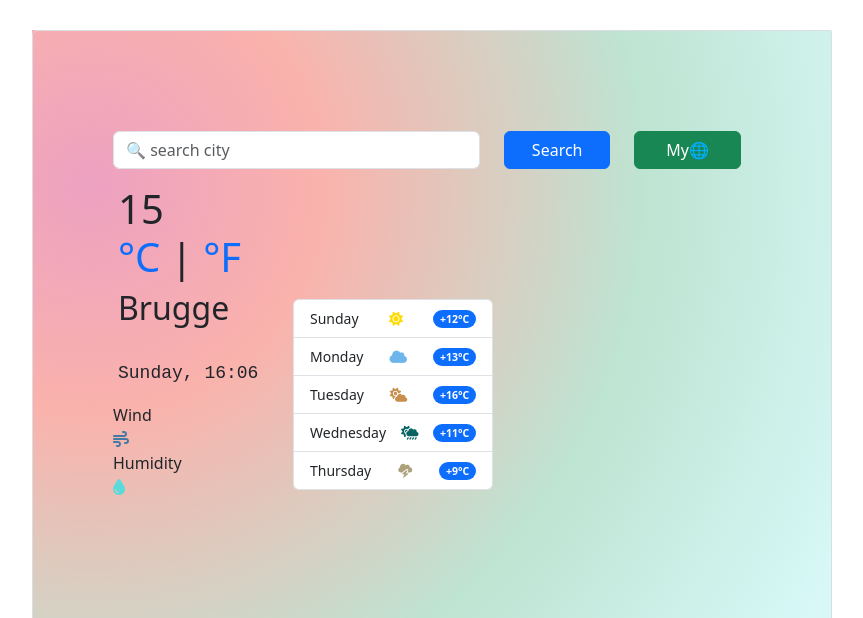
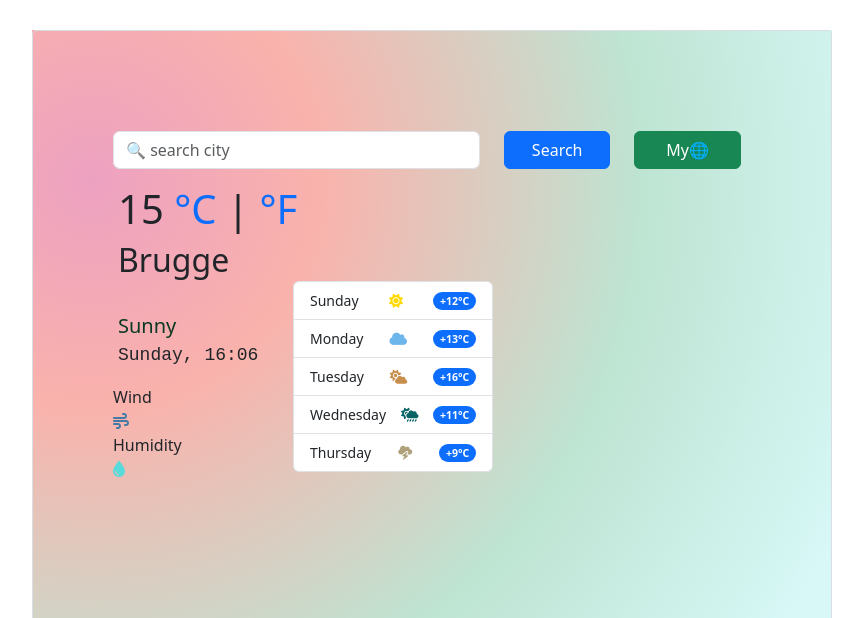
Before and after one commit to orysia-lab/weather-app, a plain HTML site: page index.html in a window 1280 px wide. Shown: the top 618 px of the page, without its empty margins (16-879 px from the left). Drawn offline with nearby package versions, Linux system fonts and the light colour scheme; no server answers.

Commit message:
Added icon and description values

```diff
--- a/index.html
+++ b/index.html
@@ -70,19 +70,22 @@
 
     <div class="weather-container">
               <h1>
+                        <div class="float-left">
+
                 <span class="sun-icon"
         <i class="fa-sharp fa-solid fa-sun sun-icon"></i>
               </span>
           <span  id="current-temp">15</span>
-        <div class="float-left">
-                  <strong id="temperature"></strong
-                  ><span class="units"
+                  <strong id="temperature"></strong>
+                  <span class="units"
                     ><a href="#" id="celsius-link" class="active">°C</a> |
-                    <a href="#" id="fahrenheit-link">°F</a></span
-                  >
+                    <a href="#" id="fahrenheit-link">°F</a></span>
                 </div>
       </h1>
       <h2 id="city">Brugge</h2>
+                          <span class ="temperature-description"> Sunny </span>
+
+
       <p id="date">Sunday 15:40</p>
     </div>
     <div class="row">
--- a/index.js
+++ b/index.js
@@ -87,5 +87,5 @@ let form = document.querySelector("#search-form");
 form.addEventListener("submit", search);
 navigator.geolocation.getCurrentPosition(retrievePosition);
 
-let button = document.querySelector("#current-button");
+let currentButton = document.querySelector("#current-button");
 currentButton.addEventListener("click", retrievePosition);
--- a/styles.css
+++ b/styles.css
@@ -73,6 +73,10 @@
           top: 20px;
           left: 40px;
       }
+      .temperature-description {
+        font-size: 20px;
+        color:#0b3922
+      }
       .row {
         position: relative;
         top: 60px;
```
